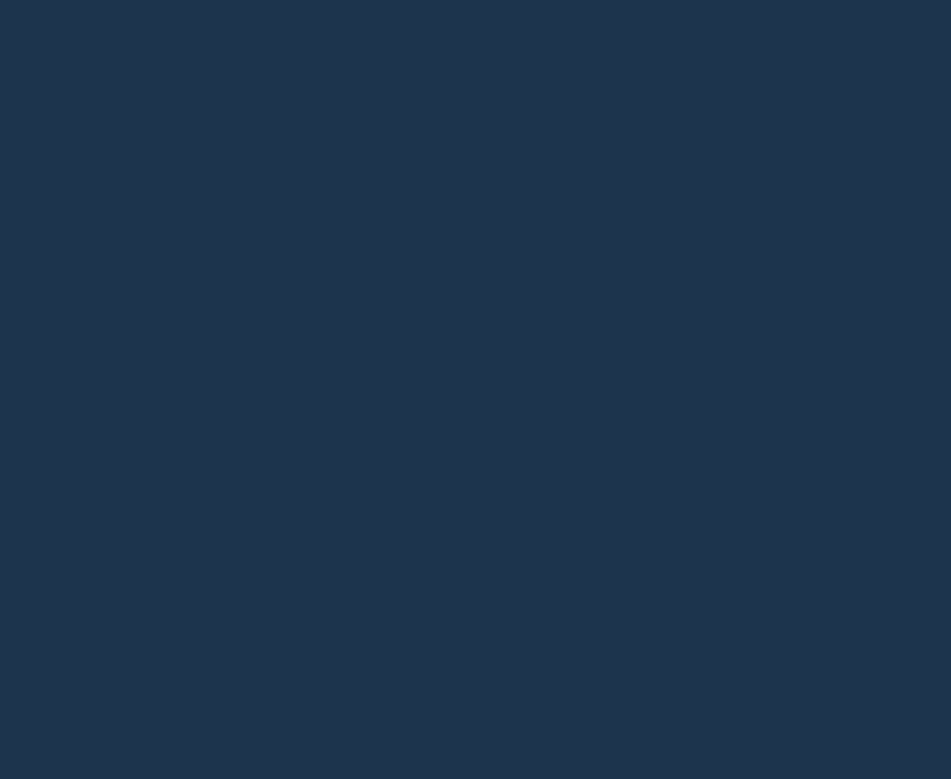
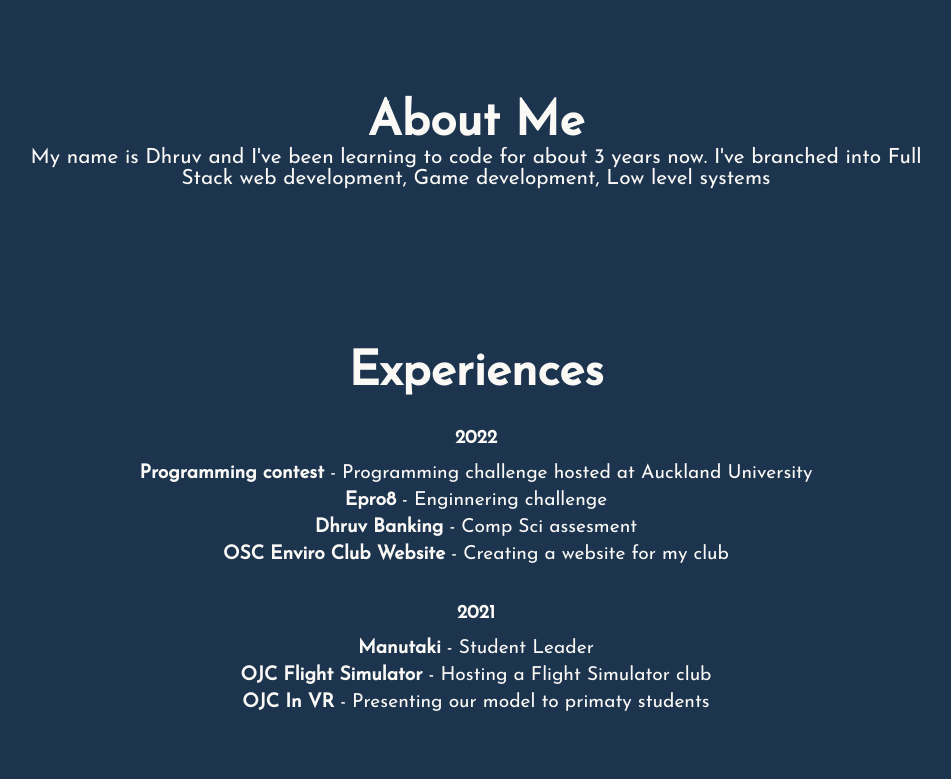
Before and after one commit to JeffleIncarnate/Dhruv-Website, a React (Vite) app: page /about in a window 1280 px wide. Shown: the part 781-1560 px from the top of the page, without its empty margins (164-1115 px from the left). Before the commit the page ends 800 px from the top, so only its background shows below. Built offline with nearby package versions, Linux system fonts and the light colour scheme.

Commit message:
Feature: About main done

```diff
--- /dev/null
+++ b/src/components/aboutMain/aboutMain.css
@@ -0,0 +1,47 @@
+.DHR__About {
+  margin: 5rem 0;
+  width: 100%;
+  color: var(--white);
+}
+
+.DHR__About-Me {
+  width: 70%;
+  margin: 0 0 5rem 15%;
+  text-align: center;
+  display: flex;
+  align-items: center;
+  justify-content: center;
+  flex-direction: column;
+}
+
+.DHR__About-Me > h2 {
+  font-size: 3rem;
+}
+
+.DHR__About-Me > p {
+  font-size: 1.3rem;
+}
+
+.DHR__About-Experiences {
+  width: 70%;
+  margin: 10rem 0 0 15%;
+  text-align: center;
+  display: flex;
+  align-items: center;
+  justify-content: center;
+  flex-direction: column;
+}
+
+.DHR__About-Experiences > h2 {
+  font-size: 3rem;
+}
+
+.DHR__About-Experiences > h3 {
+  margin: 2rem 0 0.5rem 0;
+}
+
+.DHR__About-Experiences ul > li {
+  margin: 0.5rem;
+  font-size: 1.2rem;
+  list-style-type: none;
+}
--- /dev/null
+++ b/src/components/aboutMain/aboutMain.tsx
@@ -0,0 +1,52 @@
+import "./aboutMain.css";
+
+export default function AboutMain() {
+  return (
+    <main className="DHR__About">
+      <div className="DHR__About-Me">
+        <h2>About Me</h2>
+        <p>
+          My name is Dhruv and I've been learning to code for about 3 years now.
+          I've branched into Full Stack web development, Game development, Low
+          level systems
+        </p>
+      </div>
+      <div className="DHR__About-Experiences">
+        <h2>Experiences</h2>
+
+        <h3>2022</h3>
+        <ul>
+          <li>
+            <strong>Programming contest</strong> - Programming challenge hosted
+            at Auckland University
+          </li>
+          <li>
+            <strong>Epro8</strong> - Enginnering challenge
+          </li>
+          <li>
+            <strong>Dhruv Banking</strong> - Comp Sci assesment
+          </li>
+          <li>
+            <strong>OSC Enviro Club Website</strong> - Creating a website for my
+            club
+          </li>
+        </ul>
+
+        <h3>2021</h3>
+        <ul>
+          <li>
+            <strong>Manutaki</strong> - Student Leader
+          </li>
+          <li>
+            <strong>OJC Flight Simulator</strong> - Hosting a Flight Simulator
+            club
+          </li>
+          <li>
+            <strong>OJC In VR</strong> - Presenting our model to primaty
+            students
+          </li>
+        </ul>
+      </div>
+    </main>
+  );
+}
--- a/src/layouts/about.tsx
+++ b/src/layouts/about.tsx
@@ -1,6 +1,8 @@
 import NavBar from "../components/navbar/navbar";
 import SplashOthers from "../components/splash/splashOthers/splashOthers";
 import Corners from "../components/corners/corners";
+import AboutMain from "../components/aboutMain/aboutMain";
+import Footer from "../components/footer/footer";
 
 import { useEffect } from "react";
 
@@ -14,6 +16,8 @@ export default function AboutPage() {
       <Corners />
       <NavBar />
       <SplashOthers h1="About Me" />
+      <AboutMain />
+      <Footer />
     </>
   );
 }
```
